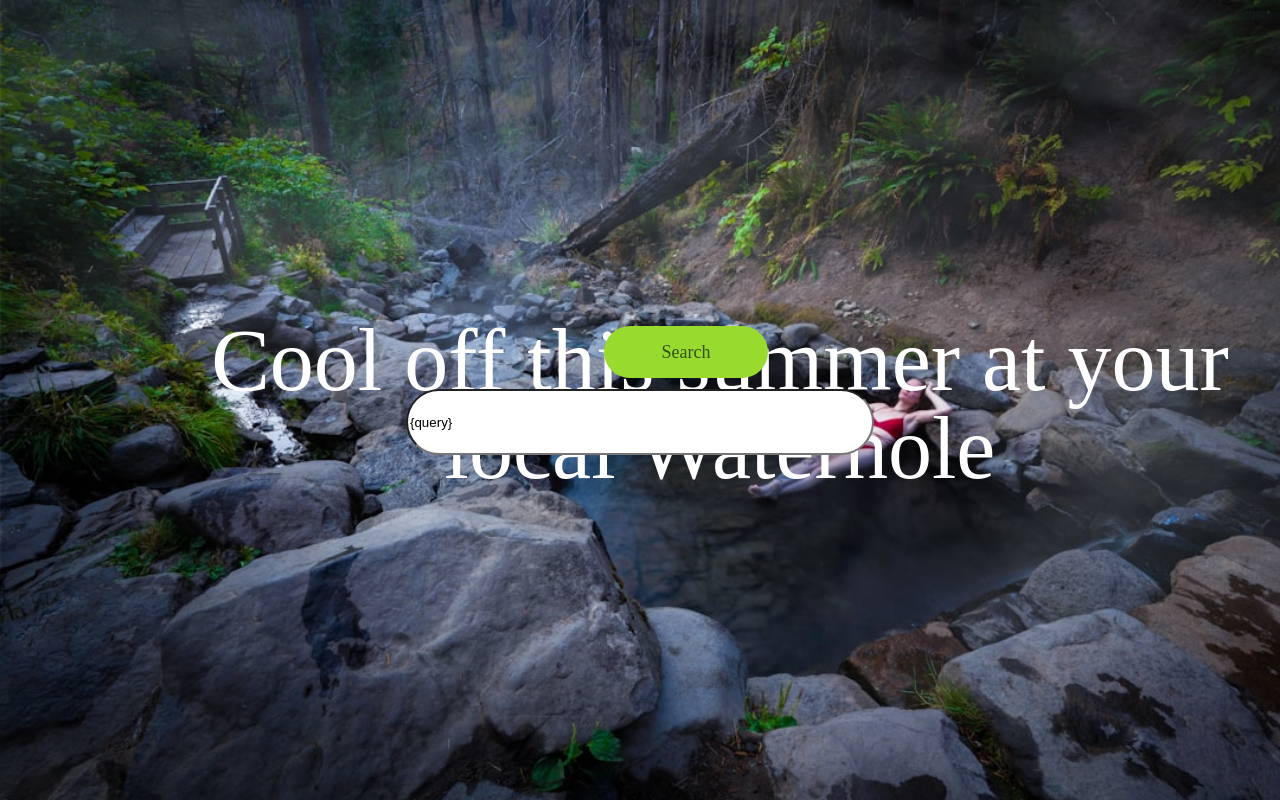
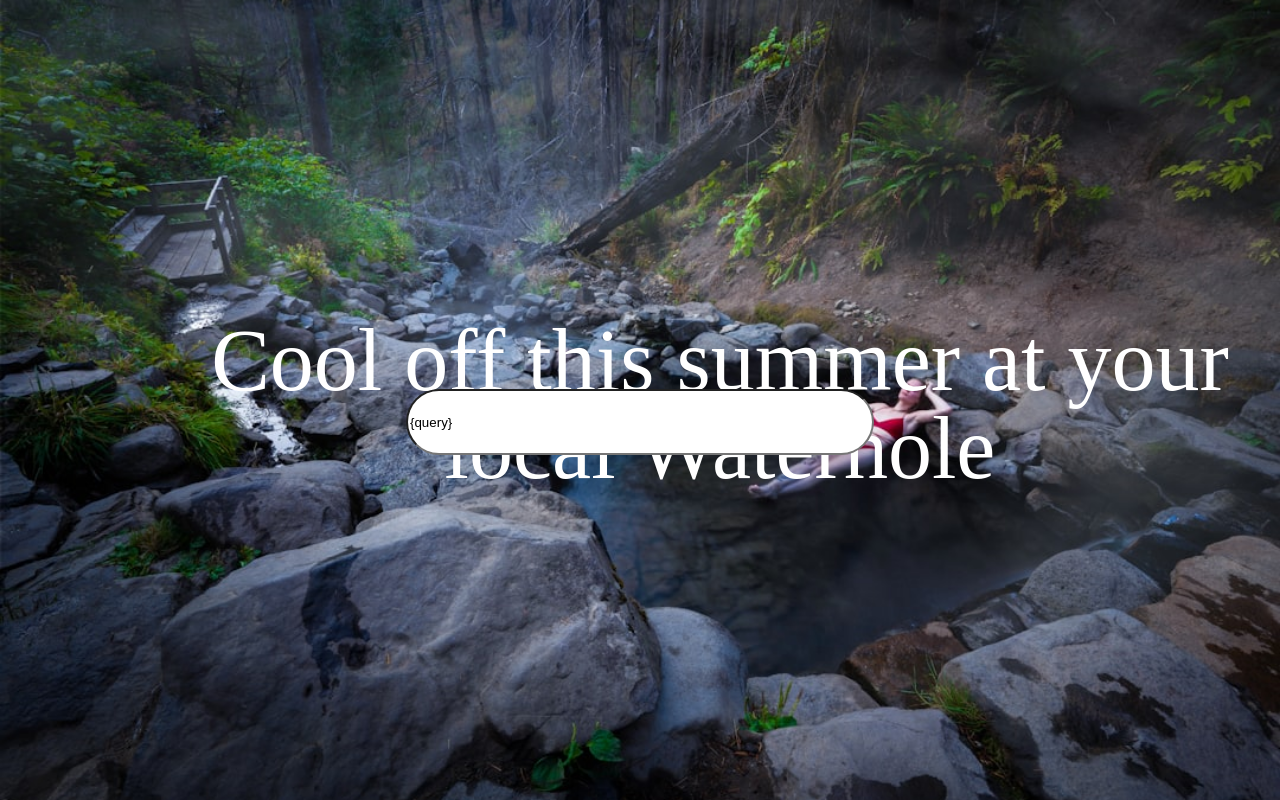
Before and after one commit to dancarlton/springfinder, a React (Vite) app: page / in a window 1280 px wide. Built offline with nearby package versions, Linux system fonts and the light colour scheme.

Commit message:
commented out the search button for now

```diff
--- a/src/components/common/SearchBar.jsx
+++ b/src/components/common/SearchBar.jsx
@@ -8,9 +8,9 @@
         value='{query}'
         onChange='{handleInputChange}'
       />
-      <button type='submit' className='search__button'>
+      {/* <button type='submit' className='search__button'>
         Search
-      </button>
+      </button> */}
     </form>
   )
 }
```
